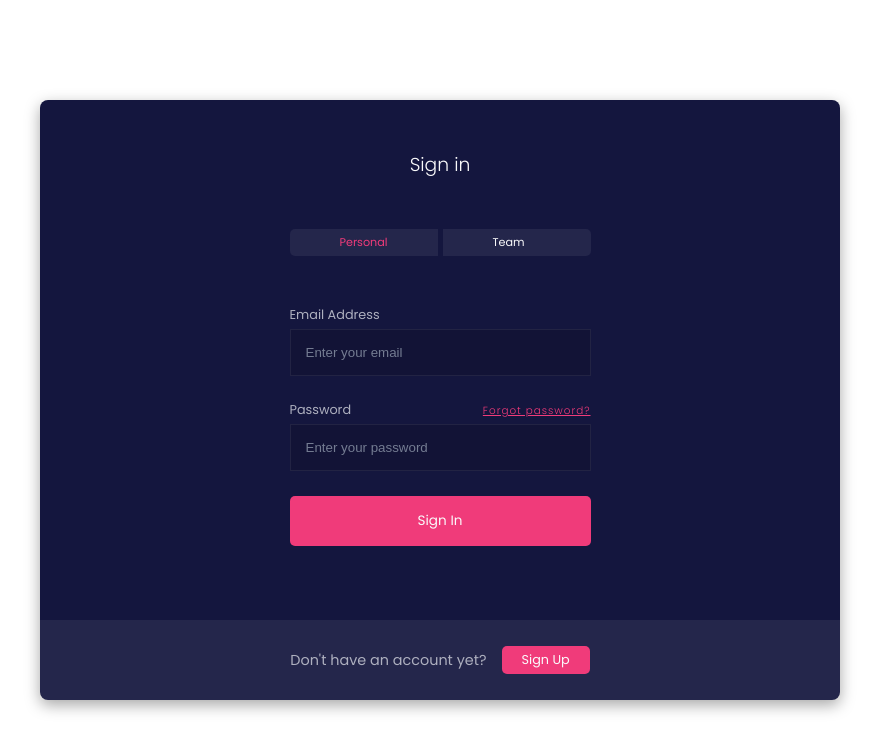
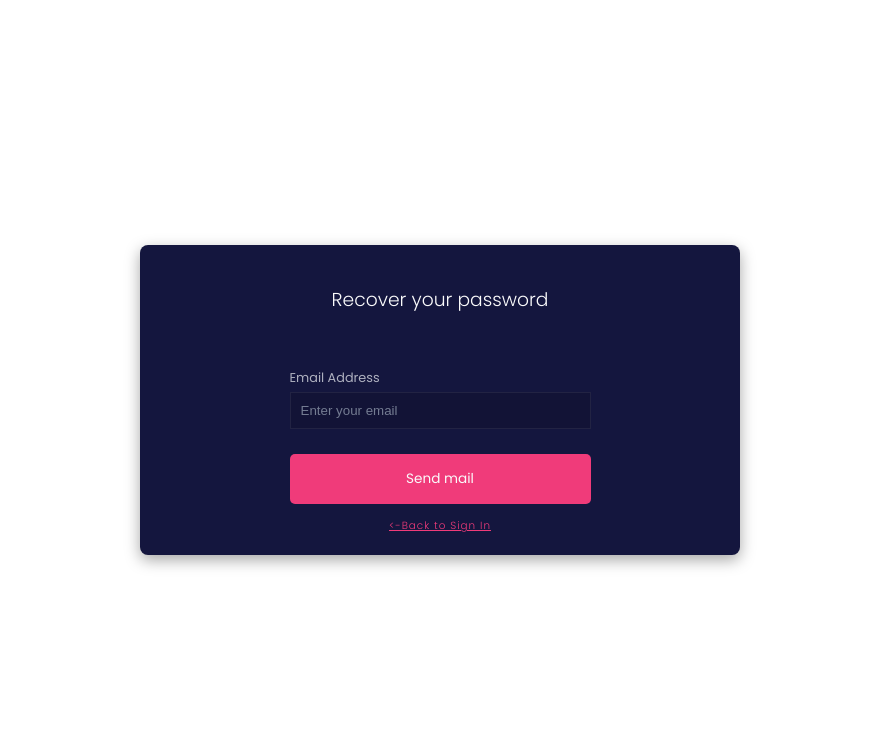
Before and after one commit to MariaCristina5/login-form-v2, a plain HTML site: page index.html in a window 1280 px wide. Both pictures are taken after a click on the link "Forgot password?". Shown: the whole page, without its empty margins (200-1079 px from the left). Drawn offline with Linux system fonts and the light colour scheme.

Commit message:
Add files via upload

```diff
--- a/app.js
+++ b/app.js
@@ -1,9 +1,11 @@
 //General
 const mainFormContainer = document.getElementById("mainFormContainer");
 const popUpContainer = document.getElementById("popUpContainer");
+const forgotPassContainer = document.getElementById("forgotPassContainer");
 const signUpBtn = document.getElementById("signUpButton");
 const personalBtn = document.getElementById("personalButton");
 const teamBtn = document.getElementById("teamButton");
+const forgotBtn = document.getElementById("forgotButton")
 
 //Notification
 const toastContainer = document.getElementById('toastContainer');
@@ -24,6 +26,10 @@ teamBtn.addEventListener("click", () => {
     teamBtn.classList.add("active");
 })
 
+forgotBtn.addEventListener("click", () => {
+    forgotPassContainer.style.display = "flex";
+    mainFormContainer.style.display = "none";
+})
 
 //Notification (creating div container) and the Event
 signUpBtn.addEventListener("click", () =>{
--- a/index.html
+++ b/index.html
@@ -21,7 +21,7 @@
                         <input type="email" id="email" placeholder="Enter your email">
                         <div class="password-container">
                             <label for="password" class="password-label">Password</label>
-                            <a href="#" class="forgot-password">Forgot password?</a>
+                            <a href="#" class="forgot-password" id="forgotButton">Forgot password?</a>
                         </div>
                         <input type="password" id="password" placeholder="Enter your password">
                         <button type="submit" class="sign-in-button">Sign In</button>
@@ -55,13 +55,28 @@
                 </form>
             </div>
             <footer class="pop-up-footer">
-                <a href="" class="back-button" id="backButton"><-Back to Sign Up</a>
+                <a href="" class="back-button" id="backButton"><-Back to Sign In</a>
             </footer>
         </div>
         <!-- end of pop-ul model -->
         <!-- toast notification -->
         <div class="toast-container" id="toastContainer"></div>
         <!-- end of toast notification -->
+        <!-- Forgot password model -->
+        <div class="forgot-password-container" id="forgotPassContainer">
+            <h3 class="recover-text">Recover your password</h3>
+            <div class="formular-register">
+                <form action="#">
+                    <label for="retype-email" class="retype-email-label">Email Address</label>
+                    <input type="email" id="retype-email" placeholder="Enter your email">
+                    <button type="submit" class="send-mail-button">Send mail</button>
+                </form>
+            </div>
+            <footer class="pop-up-footer">
+                <a href="" class="back-button" id="backButton"><-Back to Sign In</a>
+            </footer>
+        </div>
+        <!-- end of forgot password model -->
     </main>
 
     <script src="app.js"></script>
--- a/style.css
+++ b/style.css
@@ -191,7 +191,7 @@ body {
     align-items: center;
     flex-direction: column;
     height: 650px;
-    width: 500px;
+    width: 600px;
     background-color: var(--deep-ocean);
     border-radius: 8px;
     box-shadow: rgba(0, 0, 0, 0.35) 0px 5px 15px 0px;
@@ -283,3 +283,64 @@ body {
     margin: 1rem;
 
 }
+
+/* Forgot password model Styles */
+.forgot-password-container {
+    display: flex;
+    justify-content: flex-start;
+    align-items: center;
+    flex-direction: column;
+    height: 310px;
+    width: 600px;
+    background-color: var(--deep-ocean);
+    border-radius: 8px;
+    box-shadow: rgba(0, 0, 0, 0.35) 0px 5px 15px 0px;
+    /* js Command */
+    display: none;
+}
+
+.recover-text {
+    color: var(--light-grey);
+    font-weight: 300;
+    margin: 40px 0;
+}
+
+.retype-email-label {
+    display: block;
+    margin-top: 15px;
+    font-size: 0.8rem;
+    color: var(--dark-grey);
+}
+
+#retype-email {
+    margin-top: 5px;
+    width: 100%;
+    padding: 10px;
+    outline: none;
+    border: 1px solid rgba(255, 255, 255, 0.068);
+    background-color: rgba(0, 0, 0, 0.123);
+    caret-color: var(--darker-grey);
+    color: var(--dark-grey)
+}
+
+#retype-email::placeholder {
+    color: var(--darker-grey);
+}
+
+#retype-email:focus::placeholder {
+    color: transparent;
+}
+
+.send-mail-button {
+    margin-top: 25px;
+    padding: 15px;
+    width: 100%;
+    border-radius: 5px;
+    border: none;
+    font-size: 0.85rem;
+    font-family: inherit;
+    font-weight: 400;
+    cursor: pointer;
+    background-color: var(--pure-pink);
+    color: var(--light-grey);
+}
```
